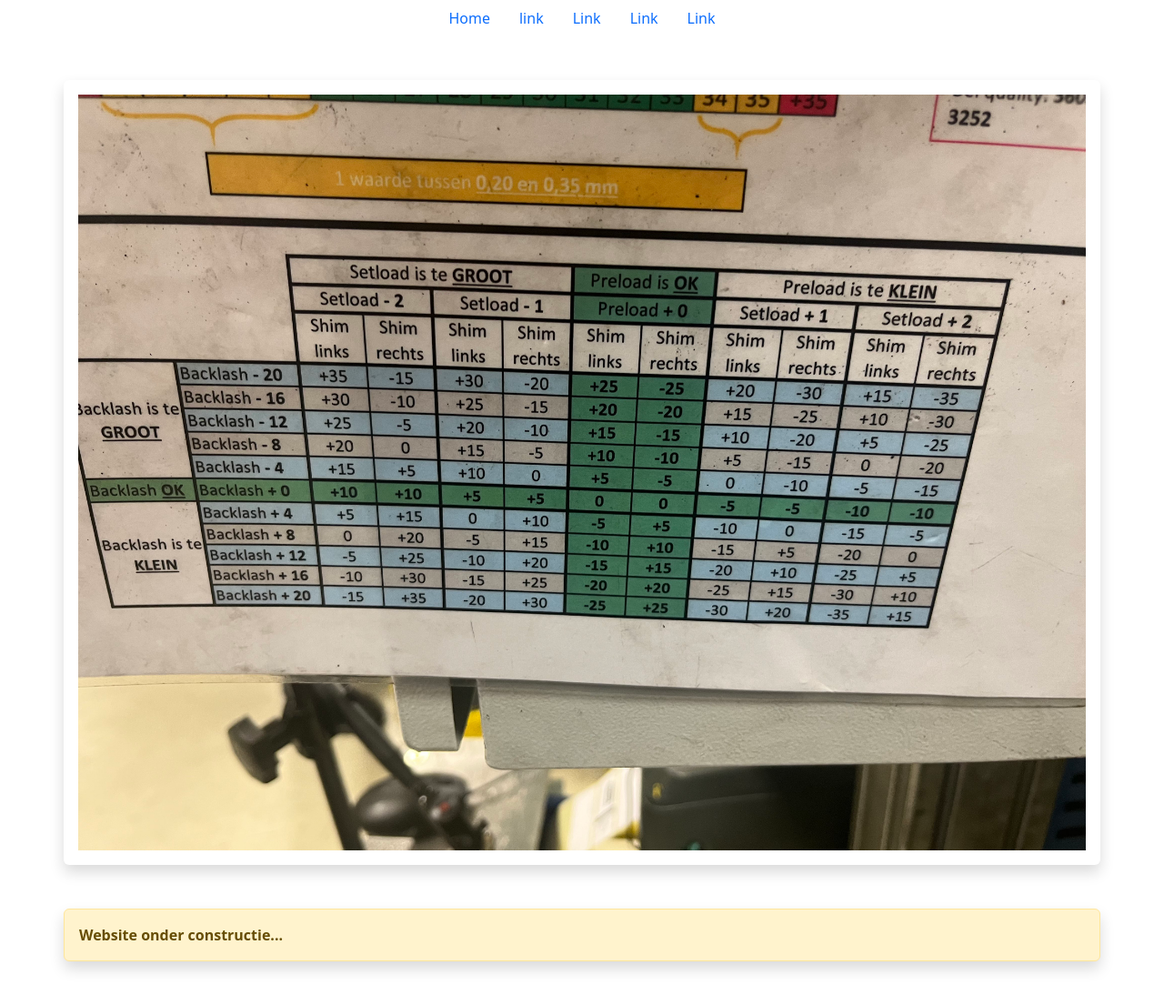
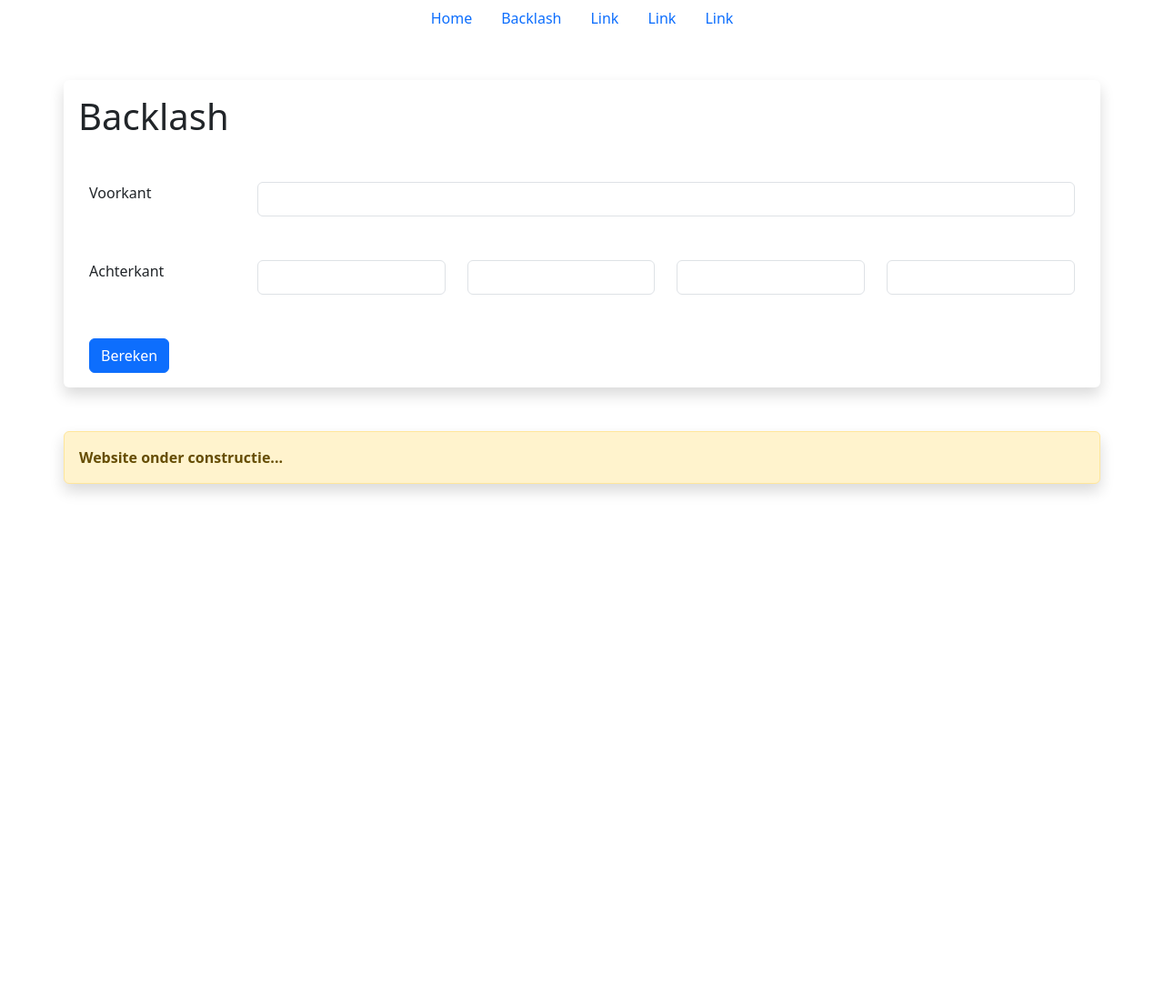
Before and after one commit to grishian/grishian, a Flask app: page /backlash in a window 1280 px wide. Shown: the whole page at 91% size. After the commit the page ends 543 px from the top, so only its background shows below. Run offline with Flask 3, Linux system fonts and the light colour scheme.

Commit message:
nog een beetje opgekuist

```diff
--- a/app/bp_backlash/views_backlash.py
+++ b/app/bp_backlash/views_backlash.py
@@ -4,23 +4,15 @@ from app.bp_backlash import bp_backlash
 from app.bp_user.model_user import User
 
 
-@bp_backlash.route('/backlash')
+@bp_backlash.route('/backlash', methods=['GET', 'POST'])
 def do_backlash():
-
-    return render_template('backlash/backlash.html', title='Backlash')
-
-@bp_backlash.route('/calculate_backlash', methods=['GET', 'POST'])
-def do_calculate_backlash():
-
-
 
     if request.method == "POST":
 
-
+        #front1 = request.form.get('input_voorkant')
 
 
         return redirect('https://media.tenor.com/o656qFKDzeUAAAAC/rick-astley-never-gonna-give-you-up.gif')
 
 
-
-    return render_template('backlash/calculate_backlash.html', title='Bereken backlash')
+    return render_template('backlash/backlash.html', title='Backlash')
--- a/app/bp_general/views_general.py
+++ b/app/bp_general/views_general.py
@@ -5,6 +5,5 @@ from app.bp_user.model_user import User
 @bp_general.route('/')
 @bp_general.route('/index')
 def do_home():
-    users = User.query.all()
 
-    return render_template('general/home.html', title='Home', users=users)
+    return render_template('general/home.html', title='Home')
--- a/app/templates/backlash/backlash.html
+++ b/app/templates/backlash/backlash.html
@@ -1,6 +1,60 @@
 {% extends 'index.html' %}
 
 {% block main_content %}
-<img src="../../static/images/backlash/backlash_vage_foto.jpg" class="img-fluid" alt="backlash vage foto">
+
+
+<h1>Backlash</h1>
+
+<form method="post" name="calculate_backlash">
+
+    <div class="container">
+
+        <div class="row my-5">
+            <div class="col-2">
+                <label for="input_voorkant" class="form-label">Voorkant</label>
+            </div>
+            <div class="col">
+                <input type="text" class="form-control" id="input_voorkant" name="input_voorkant"
+                    aria-describedby="voorkant_help">
+            </div>
+        </div>
+
+
+
+        <div class="row my-5">
+            <div class="col-2">
+            <label for="input_achterkant" class="form-label">Achterkant</label>
+
+            </div>
+            <div class="col">
+            <input type="text" class="form-control" id="input_achterkant" name="input_achterkant"
+                aria-describedby="achterkant_help">
+            </div>
+            <div class="col">
+            <input type="text" class="form-control" id="input_achterkant" name="input_achterkant"
+                aria-describedby="achterkant_help">
+            </div>
+            <div class="col">
+            <input type="text" class="form-control" id="input_achterkant" name="input_achterkant"
+                aria-describedby="achterkant_help">
+            </div>
+            <div class="col">
+            <input type="text" class="form-control" id="input_achterkant" name="input_achterkant"
+                aria-describedby="achterkant_help">
+            </div>
+        </div>
+
+
+        <button type="submit" class="btn btn-primary">Bereken</button>
+    </div>
+
+
+
+
+</form>
+
+
+
+
 
 {% endblock %}
--- a/app/templates/general/home.html
+++ b/app/templates/general/home.html
@@ -4,12 +4,9 @@
 
 <h1 class="text-center pb-5">Home</h1>
 
-{{users}}
 
 <p><a class="link-opacity-25-hover"
-    href="{{url_for('bp_backlash.do_calculate_backlash')}}">bereken backlash</a></p>
-
-
+    href="{{url_for('bp_backlash.do_backlash')}}">backlash</a></p>
 
 
 {% endblock %}
--- a/app/templates/index.html
+++ b/app/templates/index.html
@@ -17,7 +17,7 @@
         <a class="nav-link active" aria-current="page" href="{{url_for('bp_general.do_home')}}">Home</a>
     </li>
     <li class="nav-item">
-        <a class="nav-link" href="#">link</a>
+        <a class="nav-link" href="{{url_for('bp_backlash.do_backlash')}}">Backlash</a>
     </li>
     <li class="nav-item">
         <a class="nav-link" href="#">Link</a>
```
Also changed, not shown: app/bp_backlash/model_backlash.py (+7 -1 lines), app/templates/backlash/calculate_backlash.html (+0 -16 lines), app/static/images/backlash/backlash_schema.jpg (added).
